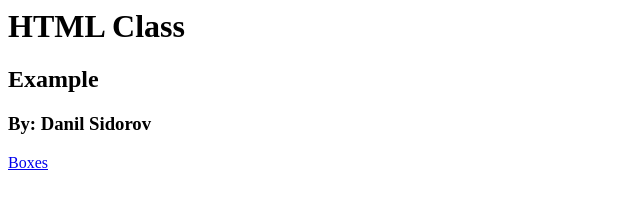
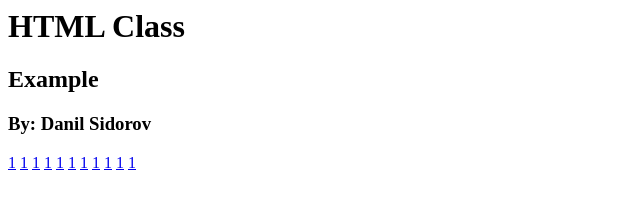
Before and after one commit to DanilSidorov1737/DanilSidorov, a plain HTML site: page index.html in a window 1280 px wide. Shown: the full height of the page, 0-640 px from the left. Drawn offline with Linux system fonts and the light colour scheme.

Commit message:
Update index.html

```diff
--- a/index.html
+++ b/index.html
@@ -1,4 +1,14 @@
 <h1>HTML Class</h1>
 <h2>Example</h2>
 <h3>By: Danil Sidorov</h3>
-<a href="Boxes.html">Boxes</a>
+<a href="Boxes.html">1</a>
+<a href="Dice.html">1</a>
+<a href="ZOOMHW4.html">1</a>
+<a href="ZOOMHW6.html">1</a>
+<a href="calculator.html">1</a>
+<a href="coffeeorder-Danil.html">1</a>
+<a href="Hello.html">1</a>
+<a href="profilepage.html">1</a>
+<a href="registrationform.html">1</a>
+<a href="stopwatchhw.html">1</a>
+<a href="zoomhw8.html">1</a>
```
